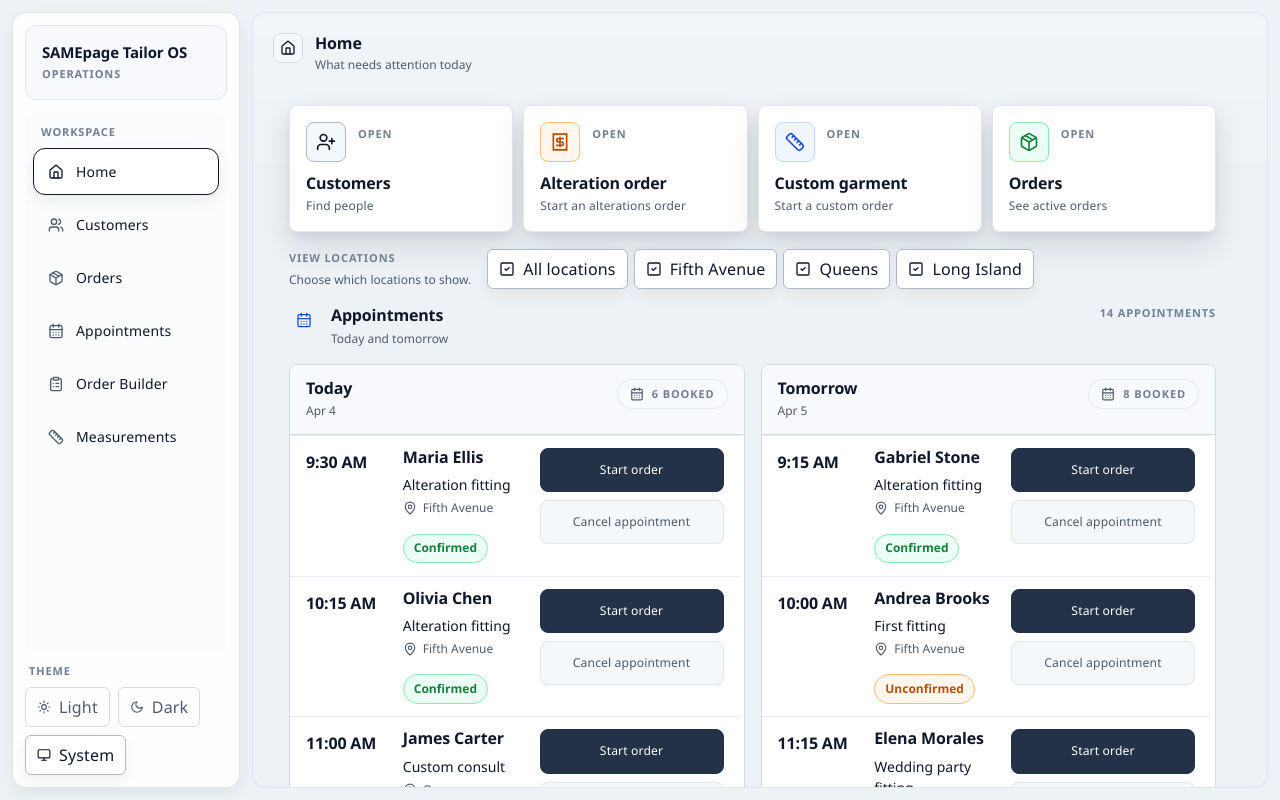
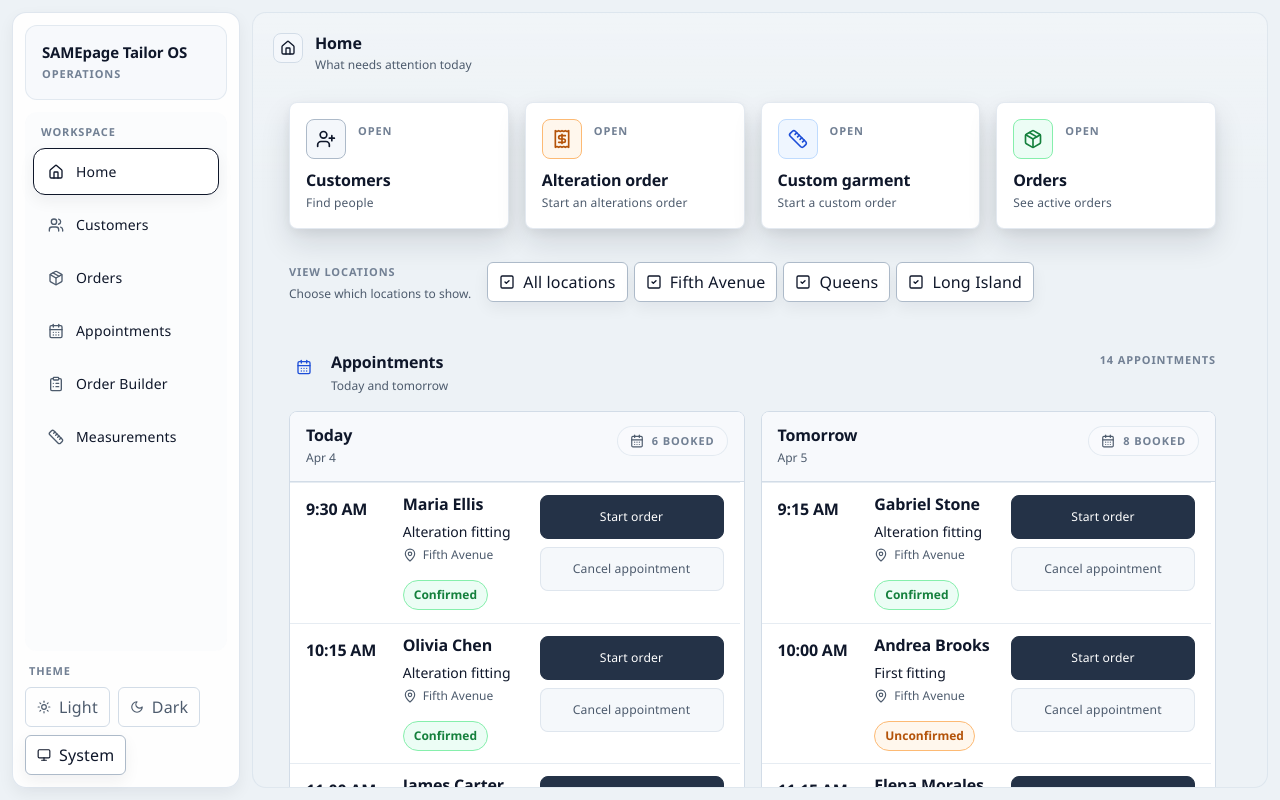
Before and after one commit to EvilHidden/maximus-prototype, a React (Vite) app: page / in a window 1280 px wide. Built offline with nearby package versions, Linux system fonts and the light colour scheme.

Commit message:
Refine homepage spacing rhythm

```diff
--- a/src/features/home/components/HomeMobileDashboard.tsx
+++ b/src/features/home/components/HomeMobileDashboard.tsx
@@ -125,7 +125,7 @@ function MobileSection({
   children: ReactNode;
 }) {
   return (
-    <section className="border-t border-[var(--app-border)]/34 pt-5.5 first:border-t-0 first:pt-0">
+    <section className="border-t border-[var(--app-border)]/34 pt-6 first:border-t-0 first:pt-0">
       <div className="flex items-start justify-between gap-3">
         <div className="flex items-start gap-2.5">
           <Icon className="mt-0.5 h-4 w-4 shrink-0 text-[var(--app-text-soft)]" />
@@ -138,8 +138,8 @@ function MobileSection({
           {count} {countLabel}
         </div>
       </div>
-      <div className="mt-4.5 space-y-0">{children}</div>
-      {action ? <div className="mt-5">{action}</div> : null}
+      <div className="mt-5 space-y-0">{children}</div>
+      {action ? <div className="mt-5.5">{action}</div> : null}
     </section>
   );
 }
@@ -152,20 +152,20 @@ function MobileAppointmentRow({
   onCreateOrder: (appointment: Appointment) => void;
 }) {
   return (
-    <div className="border-b border-[var(--app-border)]/20 py-5.5 last:border-b-0 last:pb-0 first:pt-0">
-      <div className="grid grid-cols-[66px_minmax(0,1fr)_auto] gap-x-7.5 gap-y-3.5">
+    <div className="border-b border-[var(--app-border)]/20 py-6 last:border-b-0 last:pb-0 first:pt-0">
+      <div className="grid grid-cols-[70px_minmax(0,1fr)_auto] gap-x-8.5 gap-y-4">
         <div className="app-text-value whitespace-nowrap pt-0.5 text-[0.8rem] leading-none text-[var(--app-text-muted)]">{getAppointmentTimeLabel(appointment)}</div>
         <div className="min-w-0">
           <div className="min-w-0">
             <div className="app-text-strong truncate">{appointment.customer}</div>
             <div className="app-text-body mt-1 text-[0.8rem] leading-tight">{appointment.type}</div>
           </div>
-          <div className="app-text-caption mt-4 inline-flex items-center gap-1.5">
+          <div className="app-text-caption mt-4.5 inline-flex items-center gap-1.5">
             <MapPin className="h-3.5 w-3.5 shrink-0" />
             <span>{appointment.location}</span>
           </div>
         </div>
-        <div className="flex min-w-[90px] flex-col items-end gap-4 pt-0.5">
+        <div className="flex min-w-[92px] flex-col items-end gap-4.5 pt-0.5">
           <AppointmentIssuePill
             tone={appointment.contextFlags.includes("unconfirmed") ? "warn" : "success"}
             label={getAppointmentAttentionLabel(appointment)}
@@ -198,14 +198,14 @@ function MobilePickupRow({
   const secondaryMeta = needsPayment ? `Balance ${formatCurrency(pickup.pickupBalanceDue)}` : pickupLocation;
 
   return (
-    <div className="border-b border-[var(--app-border)]/24 py-4 last:border-b-0 last:pb-0 first:pt-0">
-      <div className="grid grid-cols-[minmax(0,1fr)_auto] items-start gap-3.5">
+    <div className="border-b border-[var(--app-border)]/24 py-4.5 last:border-b-0 last:pb-0 first:pt-0">
+      <div className="grid grid-cols-[minmax(0,1fr)_auto] items-start gap-4">
         <div className="min-w-0 flex-1">
           <div className="app-text-strong truncate">{pickup.payerName}</div>
           <div className="app-text-body mt-1 truncate text-[0.8rem] leading-tight">
             {summary || pickup.pickupSchedule.label}
           </div>
-          <div className="app-text-caption mt-2 flex flex-wrap items-center gap-x-3 gap-y-1.5">
+          <div className="app-text-caption mt-2.5 flex flex-wrap items-center gap-x-3 gap-y-1.5">
             {!needsPayment ? (
               <span className="inline-flex items-center gap-1.5">
                 <MapPin className="h-3.5 w-3.5 shrink-0" />
@@ -257,8 +257,8 @@ export function HomeMobileDashboard({
   const mobilePickups = readyPickups.slice(0, 2);
 
   return (
-    <div className="space-y-5.5 md:hidden">
-      <div className="pb-4.5">
+    <div className="space-y-6.5 md:hidden">
+      <div className="pb-5.5">
         <div className="flex items-start justify-between gap-3">
           <div>
             <div className="app-text-overline text-[var(--app-text-soft)]/70">Today at a glance</div>
@@ -267,16 +267,16 @@ export function HomeMobileDashboard({
           <CountPill count={visibleAppointmentCount + visiblePickupCount} label="items" icon={CalendarDays} tone="default" className="px-2 py-1 opacity-75" />
         </div>
 
-        <div className="mt-4.5 grid grid-cols-3 gap-4">
+        <div className="mt-5 grid grid-cols-3 gap-4.5">
           <MobileMetric label="Today" value={String(todayAppointments.length)} tone="info" />
           <MobileMetric label="Tomorrow" value={String(tomorrowAppointments.length)} tone="default" />
           <MobileMetric label="Ready" value={String(readyPickups.length)} tone="success" />
         </div>
       </div>
 
-      <div className="space-y-2">
+      <div className="space-y-2.5">
         <div className="app-text-overline px-1 text-[var(--app-text-soft)]/68">Shortcuts</div>
-        <div className="flex gap-2.5 overflow-x-auto pb-1 app-no-scrollbar">
+        <div className="flex gap-3 overflow-x-auto pb-1.5 app-no-scrollbar">
           {mobileQuickActions.map((action) => (
             <MobileShortcutButton
               key={action.label}
@@ -289,9 +289,9 @@ export function HomeMobileDashboard({
         </div>
       </div>
 
-      <div className="space-y-2.5">
+      <div className="space-y-3">
         <div className="app-text-overline px-1 text-[var(--app-text-soft)]/68">Locations</div>
-        <div className="flex gap-2 overflow-x-auto pb-1.5 app-no-scrollbar">
+        <div className="flex gap-2.5 overflow-x-auto pb-2 app-no-scrollbar">
           <SelectionChip
             selected={allLocationsActive}
             onClick={() => setActiveLocations(allLocationsActive ? [] : pickupLocations)}
@@ -327,7 +327,7 @@ export function HomeMobileDashboard({
       </div>
 
       {hasVisibleHomeWork ? (
-        <div className="space-y-5">
+        <div className="space-y-6">
           <MobileSection
             title="Today"
             subtitle={todayLabel}
--- a/src/index.css
+++ b/src/index.css
@@ -329,19 +329,19 @@ textarea:focus-visible {
 .app-home-location-bar {
   display: flex;
   flex-wrap: wrap;
-  align-items: center;
-  gap: 1rem;
+  align-items: flex-start;
+  gap: 1.1rem;
 }
 
 .app-home-dashboard {
   display: flex;
   flex-direction: column;
-  gap: 1rem;
+  gap: 1.25rem;
 }
 
 .app-home-workboards {
   display: grid;
-  gap: 1rem;
+  gap: 1.25rem;
 }
 
 .app-quick-action-tile {
@@ -560,19 +560,19 @@ textarea:focus-visible {
   }
 
   .app-home-dashboard {
-    gap: 0;
+    gap: 0.2rem;
   }
 
   .app-home-dashboard__quick-actions-surface {
     border: 0;
     background: transparent;
     box-shadow: none;
-    padding: 0.6rem 0 0.2rem;
-    margin-bottom: 1.35rem;
+    padding: 0.85rem 0 0.25rem;
+    margin-bottom: 1.55rem;
   }
 
   .app-home-dashboard__quick-actions-surface > div {
-    gap: 1.1rem;
+    gap: 1.2rem;
   }
 
   .app-home-dashboard__quick-actions-surface button {
@@ -585,7 +585,7 @@ textarea:focus-visible {
   }
 
   .app-home-dashboard__locations {
-    margin-bottom: 1.55rem;
+    margin-bottom: 1.7rem;
   }
 
   .app-home-location-deck {
@@ -593,15 +593,15 @@ textarea:focus-visible {
     border-radius: calc(var(--app-radius-md) + 2px);
     background: color-mix(in srgb, var(--app-surface-muted) 34%, var(--app-surface));
     box-shadow: var(--app-shadow-sm);
-    padding: 0.7rem 0.95rem 0.8rem;
+    padding: 0.8rem 1rem 0.9rem;
   }
 
   .app-home-location-bar {
-    gap: 1.3rem 1rem;
+    gap: 1.45rem 1rem;
   }
 
   .app-home-workboards {
-    gap: 1.9rem;
+    gap: 2rem;
   }
 
   .app-home-workboard--appointments {
@@ -616,7 +616,7 @@ textarea:focus-visible {
   }
 
   .app-home-workboard--appointments > div:nth-child(2) {
-    margin-top: 1.45rem;
+    margin-top: 1.2rem;
   }
 
   .app-home-schedule-row {
@@ -748,6 +748,41 @@ textarea:focus-visible {
     top: 0;
   }
 
+  .app-home-dashboard {
+    gap: 0.25rem;
+  }
+
+  .app-home-dashboard__quick-actions-surface {
+    padding: 0.8rem 1rem 0.25rem;
+    margin-bottom: 1.3rem;
+  }
+
+  .app-home-dashboard__quick-actions-surface > div {
+    gap: 1rem;
+  }
+
+  .app-home-dashboard__locations {
+    padding-inline: 1rem;
+    margin-bottom: 1.45rem;
+  }
+
+  .app-home-location-deck {
+    padding: 0.78rem 1rem 0.9rem;
+  }
+
+  .app-home-location-bar {
+    gap: 1.3rem 1rem;
+  }
+
+  .app-home-workboards {
+    gap: 1.8rem;
+  }
+
+  .app-home-workboard--appointments > div:nth-child(2),
+  .app-home-workboard--pickups .app-home-pickup-list {
+    margin-top: 1.2rem;
+  }
+
   .app-home-schedule-row {
     grid-template-columns: 84px minmax(0, 1fr) 92px 252px;
     align-items: start;
@@ -776,10 +811,6 @@ textarea:focus-visible {
     max-height: calc(28rem + 4px);
   }
 
-  .app-home-dashboard__locations {
-    padding-inline: 1rem;
-  }
-
   .app-home-appointment-lane {
     container-type: inline-size;
   }
@@ -788,6 +819,29 @@ textarea:focus-visible {
     grid-template-columns: 180px minmax(0, 1fr) auto;
     align-items: start;
     gap: 1rem 1.5rem;
+  }
+}
+
+@media (min-width: 1000px) and (max-height: 1080px) {
+  .app-home-dashboard__quick-actions-surface {
+    margin-bottom: 1.05rem;
+  }
+
+  .app-home-dashboard__locations {
+    margin-bottom: 1.15rem;
+  }
+
+  .app-home-workboards {
+    gap: 1.35rem;
+  }
+
+  .app-home-lane-scroll {
+    max-height: calc(24.5rem + 4px);
+  }
+
+  .app-home-workboard--appointments > div:nth-child(2),
+  .app-home-workboard--pickups .app-home-pickup-list {
+    margin-top: 1rem;
   }
 }
 
```
